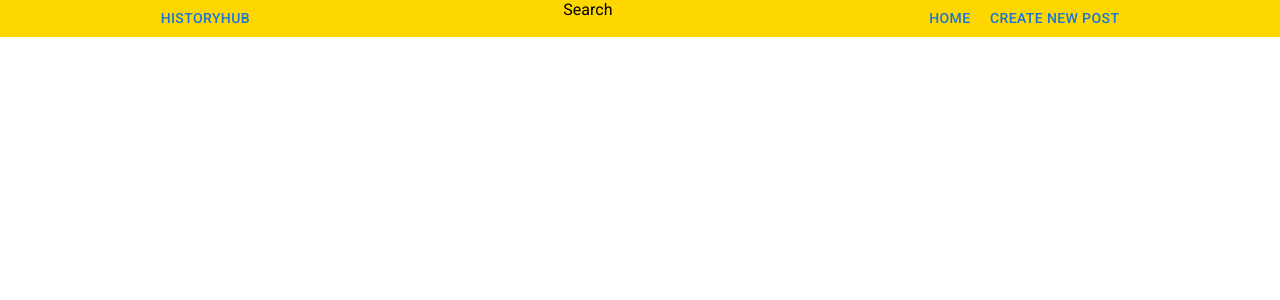
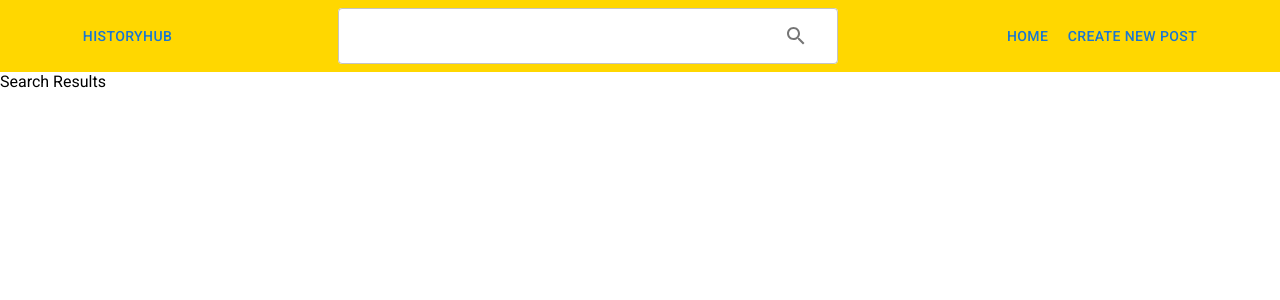
Before and after one commit to R0ronoaZ0r0/HobbyHub, a React (Vite) app: page /searchResults in a window 1280 px wide. Shown: the top 300 px of the page. Built offline with nearby package versions, Linux system fonts and the light colour scheme.

Commit message:
added search bar and results

```diff
--- a/src/App.jsx
+++ b/src/App.jsx
@@ -4,6 +4,7 @@ import Header from './Components/Header'
 import CreatePost from './Components/CreatePost'
 import ViewPostDetails from './Components/ViewPostDetails'
 import EditPost from './Components/EditPost'
+import SearchResults from './Components/SearchResults'
 import { Routes, Route } from 'react-router-dom'
 
 
@@ -18,6 +19,7 @@ function App() {
         <Route path='/createPost' element={<CreatePost/>} />
         <Route path='/viewPost/:id' element={<ViewPostDetails/>} />
         <Route path='/editPost/:id' element={<EditPost/>} />
+        <Route path='/searchResults' element={<SearchResults/>} />
       </Routes>
     </div>
   )
--- a/src/Components/Header.jsx
+++ b/src/Components/Header.jsx
@@ -1,5 +1,6 @@
 import { Button } from "@mui/material";
 import { Link } from "react-router-dom";
+import SearchBar from "./SearchBar";
 
 const Header = () => {
     return (
@@ -7,10 +8,8 @@ const Header = () => {
             <Button component={Link} className="title" to="/" >
                 HistoryHub
             </Button>
-            <div className="search-bar">
-                Search
-            </div>
-            <div className="links">
+            <SearchBar/>
+            <div className="links" style={{display:"flex"}} >
                 <Button component={Link} to="/" >
                     Home
                 </Button>
--- /dev/null
+++ b/src/Components/SearchBar.jsx
@@ -0,0 +1,49 @@
+import { Box, FormControl, InputAdornment, TextField, IconButton } from "@mui/material";
+import { Search } from "@mui/icons-material";
+import { useState } from "react";
+import supabase from "../client";
+
+
+const SearchBar = () => {
+
+    const [searchTerm, setSearchTerm] = useState("");
+    const [searchData, setSearchData] = useState("");
+
+    const handleSearchSubmit = async (e) => {
+        e.preventDefault();
+        const {data, error} = await supabase
+                .from("posts")
+                .select()
+                .textSearch("title", searchTerm);
+        setSearchData(data);
+        console.log("error: " + error);
+        setSearchData(data);
+    }
+
+    return (
+        <Box margin={1} borderRadius={1} bgcolor={"white"} width={500}>
+            <form onSubmit={handleSearchSubmit}>
+                <FormControl fullWidth >
+                    <TextField
+                        variant="outlined"
+                        onChange={(e) => setSearchTerm(e.target.value)}
+                        value={searchTerm}
+                        InputProps={{
+                            endAdornment: (
+                                <InputAdornment position="start" >
+                                    <IconButton type="submit">
+                                        <Search />
+                                    </IconButton>
+                                </InputAdornment>
+                            )
+                        }}
+                    />
+                </FormControl>
+            </form>
+        </Box>
+
+
+    )
+}
+
+export default SearchBar;
--- /dev/null
+++ b/src/Components/SearchResults.jsx
@@ -0,0 +1,11 @@
+import { Box } from "@mui/material";
+
+const SearchResults = () => {
+    return(
+        <Box>
+            Search Results
+        </Box>
+    );
+}
+
+export default SearchResults;
```
